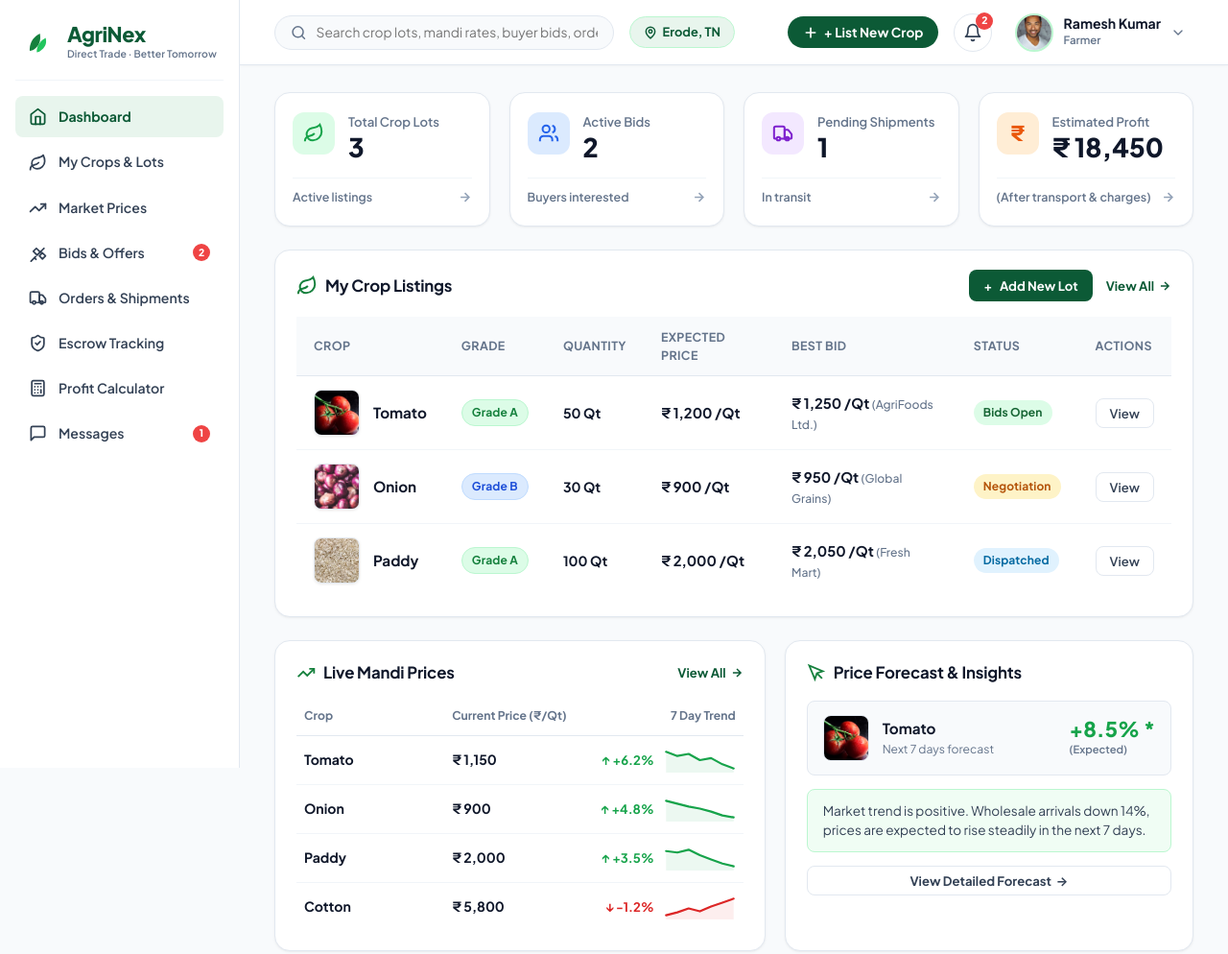
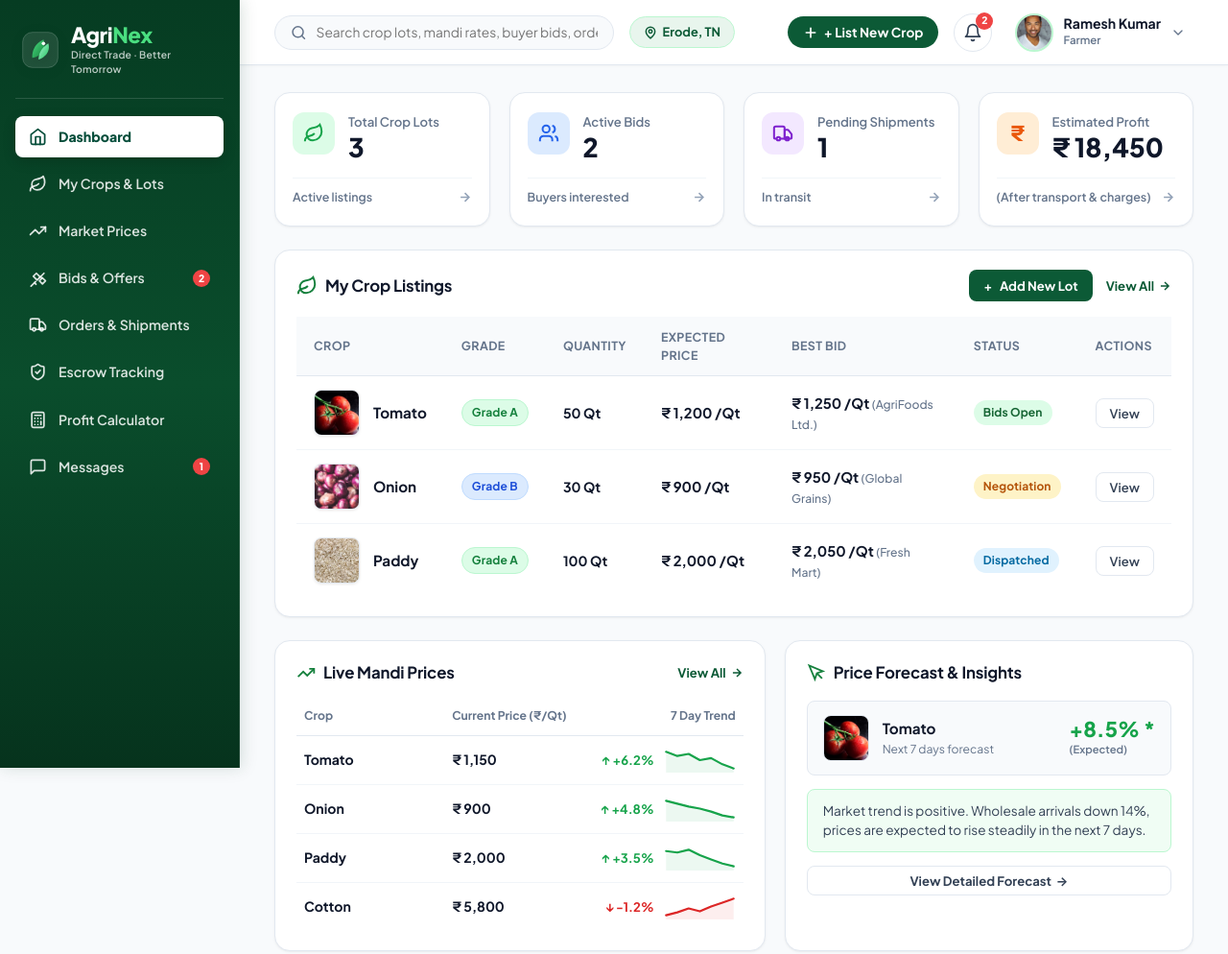
Before and after one commit to varsith80/AGRINEX, a plain HTML site: page farmer-module/farmerdashboard.html in a window 1280 px wide. Shown: the whole page at 96% size. Drawn offline with Linux system fonts and the light colour scheme.

Commit message:
feat(farmer-module): Change sidebar navigation to emerald green theme and upgrade to professional AgriNex gradient logo

```diff
--- a/farmer-module/css/dashboard.css
+++ b/farmer-module/css/dashboard.css
@@ -6,15 +6,15 @@
   width: 100%;
 }
 
-/* Full-Height Sticky Sidebar Navigation */
+/* Full-Height Sticky Sidebar Navigation (Green Theme) */
 .sidebar {
   width: 250px;
   min-width: 250px;
   height: 100vh;
   position: sticky;
   top: 0;
-  background: var(--bg-sidebar);
-  border-right: 1px solid var(--border-default);
+  background: linear-gradient(180deg, #063c22 0%, #0a4d2c 50%, #06331d 100%);
+  border-right: 1px solid rgba(255, 255, 255, 0.1);
   display: flex;
   flex-direction: column;
   justify-content: space-between;
@@ -22,42 +22,49 @@
   flex-shrink: 0;
   overflow-y: auto;
   z-index: 100;
+  box-shadow: 2px 0 16px rgba(6, 60, 34, 0.15);
 }
 
 .sidebar-brand {
   display: flex;
   align-items: center;
   gap: 12px;
-  padding: 0 6px 20px 6px;
-  border-bottom: 1px solid var(--border-subtle);
-  margin-bottom: 16px;
+  padding: 0 6px 22px 6px;
+  border-bottom: 1px solid rgba(255, 255, 255, 0.14);
+  margin-bottom: 18px;
 }
 
 .brand-logo-icon {
-  width: 36px;
-  height: 36px;
+  width: 40px;
+  height: 40px;
   flex-shrink: 0;
+  filter: drop-shadow(0 2px 8px rgba(0, 0, 0, 0.2));
 }
 
 .brand-title {
-  font-size: 1.35rem;
+  font-size: 1.4rem;
   font-weight: 800;
-  color: var(--primary);
+  color: #ffffff;
   line-height: 1.1;
   letter-spacing: -0.02em;
+}
+
+.brand-accent {
+  color: #4ade80;
+  font-weight: 800;
 }
 
 .brand-tagline {
   font-size: 0.65rem;
   font-weight: 600;
-  color: var(--text-muted);
-  letter-spacing: 0.01em;
+  color: rgba(255, 255, 255, 0.72);
+  letter-spacing: 0.02em;
 }
 
 .sidebar-nav {
   display: flex;
   flex-direction: column;
-  gap: 4px;
+  gap: 6px;
   list-style: none;
 }
 
@@ -67,7 +74,7 @@
   justify-content: space-between;
   padding: 11px 14px;
   border-radius: var(--radius-sm);
-  color: var(--text-secondary);
+  color: rgba(255, 255, 255, 0.85);
   font-size: 0.88rem;
   font-weight: 600;
   transition: all 0.15s ease;
@@ -76,14 +83,19 @@
 }
 
 .nav-item:hover {
-  background: #f1f5f9;
-  color: var(--primary);
+  background: rgba(255, 255, 255, 0.12);
+  color: #ffffff;
 }
 
 .nav-item.active {
-  background: #e8f5ed;
-  color: var(--primary);
-  font-weight: 700;
+  background: #ffffff;
+  color: #064e3b;
+  font-weight: 800;
+  box-shadow: 0 4px 14px rgba(0, 0, 0, 0.16);
+}
+
+.nav-item.active .nav-icon {
+  stroke: #064e3b;
 }
 
 .nav-item-left {
--- a/farmer-module/farmerdashboard.html
+++ b/farmer-module/farmerdashboard.html
@@ -22,14 +22,26 @@
     <!-- LEFT SIDEBAR NAVIGATION (Full-Height Sticky) -->
     <aside class="sidebar">
       <div>
-        <!-- Brand Header -->
+        <!-- Brand Header (Professional Modern Logo) -->
         <div class="sidebar-brand">
           <svg class="brand-logo-icon" viewBox="0 0 48 48" fill="none" xmlns="http://www.w3.org/2000/svg">
-            <path d="M12 36C12 36 10 20 26 12C26 12 30 26 18 34C16.5 35 14 36 12 36Z" fill="#15803d" />
-            <path d="M22 38C22 38 20 26 34 18C34 18 38 28 28 35C26 37 23.5 38 22 38Z" fill="#22c55e" />
+            <defs>
+              <linearGradient id="brandLogoGrad1" x1="0" y1="0" x2="1" y2="1">
+                <stop offset="0%" stop-color="#4ade80" />
+                <stop offset="100%" stop-color="#15803d" />
+              </linearGradient>
+              <linearGradient id="brandLogoGrad2" x1="0" y1="0" x2="1" y2="1">
+                <stop offset="0%" stop-color="#a7f3d0" />
+                <stop offset="100%" stop-color="#22c55e" />
+              </linearGradient>
+            </defs>
+            <rect x="2" y="2" width="44" height="44" rx="12" fill="rgba(255, 255, 255, 0.1)" stroke="rgba(255, 255, 255, 0.18)" stroke-width="1.2" />
+            <path d="M14 34C14 34 12 18 28 11C28 11 33 24 22 31C19.5 32.5 16.5 34 14 34Z" fill="url(#brandLogoGrad1)" />
+            <path d="M22 36C22 36 21 24 34 16C34 16 38 26 28 33C25.5 35 23 36 22 36Z" fill="url(#brandLogoGrad2)" />
+            <circle cx="28" cy="16" r="2.2" fill="#ffffff" />
           </svg>
           <div>
-            <h1 class="brand-title">AgriNex</h1>
+            <h1 class="brand-title">Agri<span class="brand-accent">Nex</span></h1>
             <p class="brand-tagline">Direct Trade · Better Tomorrow</p>
           </div>
         </div>
```
Also changed, not shown: farmer-module/index.html (+16 -4 lines).
